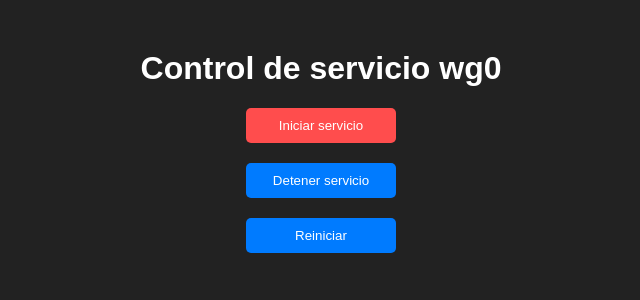
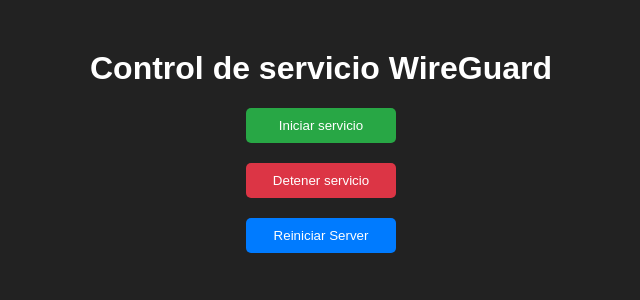
Before and after one commit to frankernesto6587/control-wireguard, a Flask app: page / in a window 1280 px wide. Shown: the top 300 px of the page, without its empty margins (319-959 px from the left). Run offline with Flask 2, Linux system fonts and the light colour scheme.

Commit message:
add styles

```diff
--- a/templates/index.html
+++ b/templates/index.html
@@ -23,8 +23,6 @@
         }
 
         input[type="submit"] {
-            background-color: #007BFF;
-            color: #FFFFFF;
             border: none;
             padding: 10px 20px;
             border-radius: 5px;
@@ -33,18 +31,31 @@
             width: 150px; /* Todos los botones del mismo tamaño */
         }
 
-        input[type="submit"]:hover {
-            background-color: #0062CC;
+        .btn-green {
+            background-color: #28a745;
+            color: #fff;
         }
 
-        /* Estilos específicos para cada botón */
-        form:nth-child(2) input[type="submit"] {
-            background-color: #FF4D4D;
+        .btn-green:hover {
+            background-color: #218838;
         }
 
-        form:nth-child(3) input[type="submit"] {
-            /* Conserva el color original */
-            background-color: #007BFF;
+        .btn-red {
+            background-color: #dc3545;
+            color: #fff;
+        }
+
+        .btn-red:hover {
+            background-color: #c82333;
+        }
+
+        .btn-blue {
+            background-color: #007bff;
+            color: #fff;
+        }
+
+        .btn-blue:hover {
+            background-color: #0069d9;
         }
 
         /* Estilos para dispositivos móviles */
@@ -61,18 +72,18 @@
     </style>
 </head>
 <body>
-    <h1>Control de servicio wg0</h1>
+    <h1>Control de servicio WireGuard</h1>
 
     <form method="get" action="/start">
-        <input type="submit" value="Iniciar servicio">
+        <input type="submit" value="Iniciar servicio" class="btn-green">
     </form>
 
     <form method="get" action="/stop">
-        <input type="submit" value="Detener servicio">
+        <input type="submit" value="Detener servicio" class="btn-red">
     </form>
 
     <form method="get" action="/reboot">
-        <input type="submit" value="Reiniciar">
+        <input type="submit" value="Reiniciar Server" class="btn-blue">
     </form>
 </body>
 </html>
```
